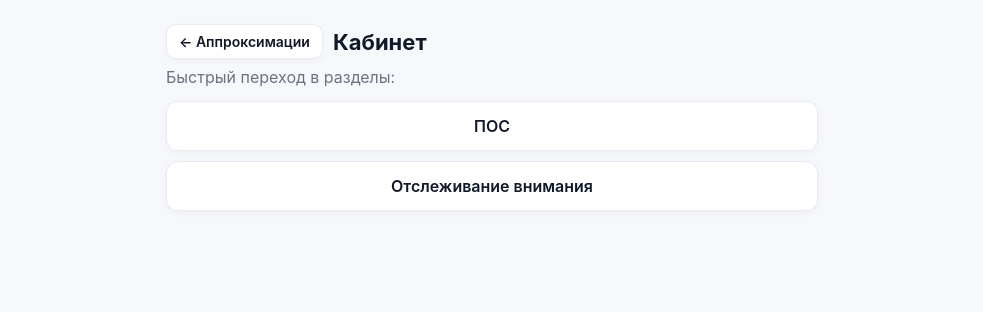
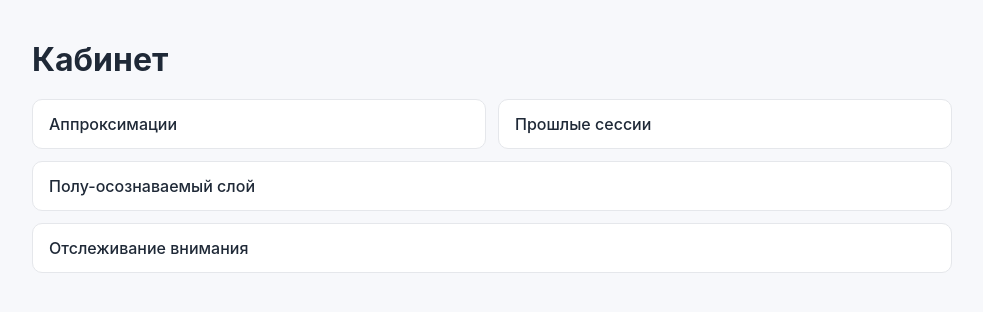
Before and after one commit to DS-psyh/psyhguard, a plain HTML site: page cabinet.html in a window 1280 px wide. Shown: the whole page, without its empty margins (148-1131 px from the left). Drawn offline with Linux system fonts and the light colour scheme.

Commit message:
Update cabinet.html

```diff
--- a/cabinet.html
+++ b/cabinet.html
@@ -1,65 +1,58 @@
 <!doctype html>
 <html lang="ru">
 <head>
-  <meta charset="utf-8" />
-  <meta name="viewport"
-        content="width=device-width, initial-scale=1, maximum-scale=1, user-scalable=no, viewport-fit=cover" />
-  <title>PsyhGuard — Кабинет</title>
+  <meta charset="utf-8"/>
+  <meta name="viewport" content="width=device-width,initial-scale=1"/>
+  <title>Кабинет</title>
+  <style>
+    :root{ --bg:#f7f8fb; --txt:#1f2937; --line:#e5e7eb; --hover:#eef2ff; --hoverb:#c7d2fe; }
+    body{margin:0;font-family:Inter,system-ui,-apple-system,Segoe UI,Roboto;background:var(--bg);color:var(--txt)}
+    .wrap{max-width:920px;margin:40px auto;padding:0 20px}
+    h1{margin:0 0 20px}
 
-  <link rel="manifest" href="manifest.json">
-  <meta name="theme-color" content="#3b82f6">
-  <link rel="apple-touch-icon" href="icons/icon-192.png">
+    .grid{
+      display:grid;
+      grid-template-columns: repeat(2, minmax(240px, 1fr));
+      gap:12px;
+    }
+    a.card{
+      display:block;
+      padding:14px 16px;
+      border-radius:10px;
+      background:#fff;
+      border:1px solid var(--line);
+      text-decoration:none;
+      color:var(--txt);
+      font-size:16px;
+      font-weight:500;
+    }
+    a.card:hover{ background:var(--hover); border-color:var(--hoverb); }
 
-  <style>
-    :root{
-      --bg:#f7f8fb; --card:#fff; --txt:#111827; --muted:#6b7280; --line:#e8ebf2;
+    /* вторая строка — одна кнопка на всю ширину */
+    .span-2{ grid-column: 1 / -1; }
+
+    /* мобилка: одна колонка */
+    @media (max-width: 640px){
+      .grid{ grid-template-columns: 1fr; }
+      .span-2{ grid-column: auto; }
     }
-    *{box-sizing:border-box}
-    body{
-      margin:0;font-family:Inter,ui-sans-serif,system-ui,-apple-system,Segoe UI,Roboto;
-      background:var(--bg);color:var(--txt);
-    }
-    .wrap{max-width:680px;margin:24px auto;padding:0 14px}
-    h1{margin:0 0 12px 0;font-size:22px}
-    .muted{color:var(--muted);margin-bottom:14px}
-
-    /* шапка с левой кнопкой */
-    .topbar{display:flex;align-items:center;gap:10px;margin-bottom:8px}
-    .topbtn{
-      text-decoration:none;color:var(--txt);background:#fff;border:1px solid var(--line);
-      border-radius:10px;padding:8px 12px;font-size:14px;font-weight:600;
-      box-shadow:0 2px 6px rgba(17,24,39,.04)
-    }
-
-    /* простые большие белые кнопки-ссылки */
-    .btn-link{
-      display:block;width:100%;text-decoration:none;color:var(--txt);text-align:center;
-      background:#fff;border:1px solid var(--line);border-radius:12px;
-      padding:14px 16px;margin:10px 0;font-size:16px;font-weight:600;
-      box-shadow:0 2px 8px rgba(17,24,39,.04);
-    }
-    .btn-link:active{transform:scale(.99)}
   </style>
 </head>
 <body>
 <div class="wrap">
-  <div class="topbar">
-    <a class="topbtn" href="index.html">← Аппроксимации</a>
-    <h1 style="margin:0">Кабинет</h1>
+  <h1>Кабинет</h1>
+
+  <div class="grid">
+    <!-- Ряд 1: две кнопки -->
+    <a class="card" href="app.html">Аппроксимации</a>
+    <a class="card" href="sessions.html">Прошлые сессии</a>
+
+    <!-- Ряд 2: одна кнопка на всю ширину -->
+    <a class="card span-2" href="pos.html">Полу-осознаваемый слой</a>
+
+    <!-- Ряд 3: новый раздел на всю ширину -->
+    <a class="card span-2" href="attention.html">Отслеживание внимания</a>
   </div>
-  <div class="muted">Быстрый переход в разделы:</div>
-
-  <!-- белые кнопки -->
-  <a class="btn-link" href="pos.html">ПОС</a>
-  <a class="btn-link" href="attention.html">Отслеживание внимания</a>
 </div>
-
-<script>
-  if ('serviceWorker' in navigator) {
-    window.addEventListener('load', () => {
-      navigator.serviceWorker.register('./sw.js').catch(console.error);
-    });
-  }
-</script>
 </body>
 </html>
```
